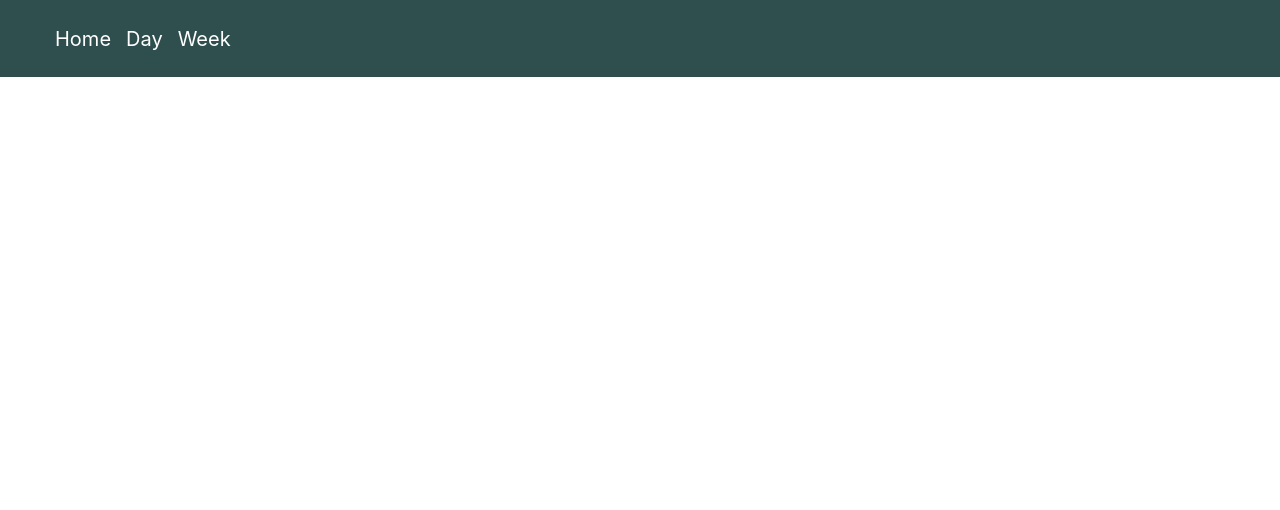
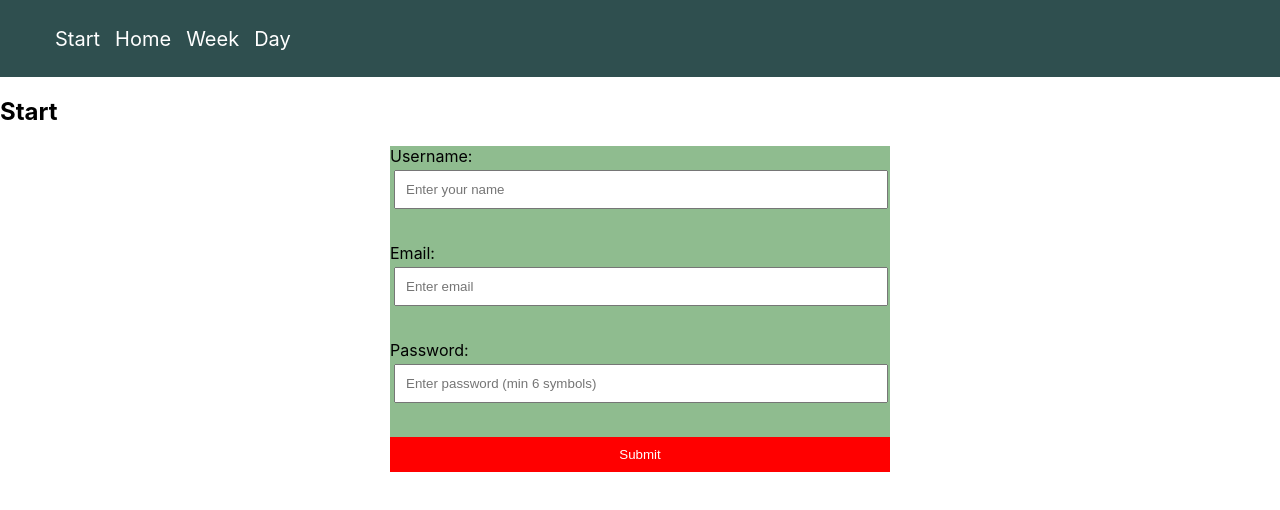
Before and after one commit to myroslavaKukhta/todo, a React (Create React App) app: page /start in a window 1280 px wide. Before the commit this address had no page. Shown: the top 510 px of the page. Built offline with nearby package versions, Linux system fonts and the light colour scheme.

Commit message:
add styles

```diff
--- a/src/App.tsx
+++ b/src/App.tsx
@@ -1,25 +1,26 @@
 import React, { useState } from 'react';
 import { BrowserRouter as Router, Routes, Route } from 'react-router-dom';
 import { v1 } from 'uuid';
-import './App.css';
 import NavBar from './NavBar';
 import { DayTodo } from './DayTodo';
 import { WeekTodo } from './WeekTodo';
-import {Home} from "./Home";
+import { Start } from './Start';
+import { Home } from './Home';
 
 export type FilterValuesType = 'all' | 'active' | 'completed';
 
-
+interface Task {
+    id: string;
+    title: string;
+    isDone: boolean;
+}
 
 function App() {
-    let [tasks, setTasks] = useState([
-        { id: v1(), title: 'Study', isDone: false },
-        { id: v1(), title: 'JS', isDone: true },
-        { id: v1(), title: 'ReactJS', isDone: false },
-    ]);
+    const [isRegistered, setIsRegistered] = useState(false);
+    const [tasks, setTasks] = useState<Task[]>([]);
 
     let [filter, setFilter] = useState<FilterValuesType>('all');
-    let tasksForTodoList = tasks;
+    let tasksForTodoList: Task[] = tasks;
 
     if (filter === 'active') {
         tasksForTodoList = tasks.filter((task) => !task.isDone);
@@ -29,27 +30,29 @@ function App() {
         tasksForTodoList = tasks.filter((task) => task.isDone);
     }
 
-    function addTask(title: string) {
-        let task = { id: v1(), title: title, isDone: false };
+    const addTask = (title: string) => {
+        let task: Task = { id: v1(), title: title, isDone: false };
         let newTasks = [task, ...tasks];
         setTasks(newTasks);
-    }
+    };
 
-    function removeTask(id: string) {
+    const removeTask = (id: string) => {
         let filteredTasks = tasks.filter((task) => task.id !== id);
         setTasks(filteredTasks);
-    }
+    };
 
-    function changeFilter(value: FilterValuesType) {
+    const changeFilter = (value: FilterValuesType) => {
         setFilter(value);
-    }
+    };
 
     const changeTaskStatus = (taskId: string) => {
         setTasks((prevTasks) =>
-            prevTasks.map((task) =>
-                task.id === taskId ? { ...task, isDone: !task.isDone } : task
-            )
+            prevTasks.map((task) => (task.id === taskId ? { ...task, isDone: !task.isDone } : task))
         );
+    };
+
+    const handleRegistration = () => {
+        setIsRegistered(true);
     };
 
     return (
@@ -57,7 +60,13 @@ function App() {
             <div className="App">
                 <NavBar />
                 <Routes>
-                    <Route path="/" element={<Home />} />
+                    <Route
+                        path="/start"
+                        element={<Start handleRegistration={handleRegistration} isRegistered={isRegistered} />}
+                    />
+                    {isRegistered && (
+                        <>
+                            <Route path="/home" element={<Home />} />
                             <Route
                                 path="/week"
                                 element={
@@ -84,6 +93,8 @@ function App() {
                                     />
                                 }
                             />
+                        </>
+                    )}
                 </Routes>
             </div>
         </Router>
--- a/src/DayTodo.css
+++ /dev/null
@@ -1,60 +0,0 @@
-.todo {
-    display: flex;
-    flex-direction: column;
-    align-items: center;
-    padding: 16px;
-    border: 1px solid #ccc;
-    border-radius: 8px;
-    box-shadow: 0 4px 8px rgba(0, 0, 0, 0.1);
-    background-color: #f5f5dc;
-    max-width: 300px;
-    margin: 16px;
-}
-
-.task-list {
-    list-style-type: none;
-    padding: 0;
-    width: 100%;
-}
-
-.task {
-    display: flex;
-    align-items: center;
-    justify-content: space-between;
-    padding: 8px;
-    border: 1px solid #eee;
-    border-radius: 4px;
-    margin-bottom: 8px;
-    flex-direction: column;
-}
-
-input {
-    height: 25px;
-    font-size: 14px;
-    color: black;
-    border: black;
-    border-radius: 10px;
-
-    background-color: white;
-    margin-bottom: 8px;
-}
-
-button {
-    margin-left: 5px;
-    height: 35px;
-    background-color: darkseagreen;
-    color: white;
-    border: none;
-    padding: 8px;
-    border-radius: 4px;
-    cursor: pointer;
-}
-
-button:hover {
-    background-color: gold;
-}
-
-li span {
-    color: black;
-    font-size: 14px;
-}
--- /dev/null
+++ b/src/DayTodo.module.css
@@ -0,0 +1,88 @@
+.todoDay {
+    width: 50%;
+    height: 100%;
+    margin: 16px auto;
+    background-color: navajowhite;
+    padding: 16px;
+    border-radius: 8px;
+    box-shadow: 0 4px 8px rgba(0, 0, 0, 0.1);
+    box-sizing: border-box;
+}
+
+.taskList {
+    display: flex;
+    flex-direction: column;
+    align-items: center;
+    margin: 16px 16px;
+    padding: 0;
+}
+
+.taskLi {
+    width: 100%;
+    font-size: 16px;
+    font-weight: bold;
+    border: 1px solid dodgerblue;
+    border-radius: 4px;
+    box-sizing: border-box;
+    background-color: sandybrown;
+    margin: 5px auto;
+    padding: 5px;
+}
+
+.inputTodo {
+    width: 100%;
+    padding: 8px;
+    margin-bottom: 8px;
+    font-size: 14px;
+    border: 1px solid #ccc;
+    border-radius: 4px;
+    box-sizing: border-box;
+}
+
+.buttonTrio {
+    display: flex;
+    flex-direction: row;
+
+}
+
+.button {
+    width: 100%;
+    padding: 8px;
+    margin-top: 8px;
+    margin-right: 10px;
+    background-color: darkseagreen;
+    color: white;
+    border: none;
+    border-radius: 4px;
+    cursor: pointer;
+    transition: background-color 0.3s;
+
+}
+
+.buttonAddTodo,
+.buttonRemoveTodo {
+    font-size: 14px;
+
+    height: 35px;
+    border-radius: 8px;
+}
+
+.buttonAddTodo {
+    background-color: forestgreen;
+    width: 100%;
+}
+
+.buttonRemoveTodo {
+    background-color: coral;
+    width: 45px;
+}
+
+button:hover {
+    background-color: gold;
+}
+
+input[type="checkbox"] {
+    margin-bottom: 8px;
+    width: 20px;
+    height: 20px;
+}
--- a/src/DayTodo.tsx
+++ b/src/DayTodo.tsx
@@ -1,6 +1,6 @@
 import React, { ChangeEvent, KeyboardEvent, useState } from 'react';
 import { FilterValuesType } from './App';
-import './DayTodo.css';
+import s from './DayTodo.module.css';
 
 export interface TaskType {
     id: string;
@@ -48,32 +48,35 @@ export const DayTodo: React.FC<DayTodoProps> = ({ title, tasks, addTask, removeT
     };
 
     return (
-        <div className='todo'>
+        <div className={s.todoDay}>
             <h3>{title}</h3>
-            <div>
-                <input
-                    type="text" // Изменено на тип "text"
+            <div className={s.task}>
+                <input className={s.inputTodo}
+                    type="text"
                     value={taskTitle}
                     onChange={onChangeHandler}
                     onKeyPress={onKeyPressHandler}
                 />
-                <button onClick={addTaskHandler}>+</button>
-                <ul className='task-list'>
+                <button onClick={addTaskHandler} className={s.buttonAddTodo}>+</button>
+                <ul className={s.taskList}>
                     {tasks.map((task) => (
-                        <li key={task.id} style={{ color: 'black' }}>
-                            <input
+                        <li key={task.id} className={s.taskLi}>
+                            <div className={s.titleWithCheckbox}> <input
                                 type="checkbox"
                                 checked={task.isDone}
                                 onChange={() => changeTaskStatus(task.id)}
                             />
                             <div>{task.title}</div>
-                            <button onClick={() => removeTask(task.id)}>x</button>
+                        </div>
+                            <button onClick={() => removeTask(task.id)} className={s.buttonRemoveTodo}>x</button>
                         </li>
                     ))}
                 </ul>
-                <button onClick={onAllClickHandler}>All</button>
-                <button onClick={onActiveClickHandler}>Active</button>
-                <button onClick={onCompletedClickHandler}>Completed</button>
+                <div className={s.buttonTrio}>
+                <button onClick={onAllClickHandler} className={s.button}>All</button>
+                <button onClick={onActiveClickHandler} className={s.button}>Active</button>
+                <button onClick={onCompletedClickHandler} className={s.button}>Completed</button>
+                </div>
             </div>
         </div>
     );
--- a/src/Home.tsx
+++ b/src/Home.tsx
@@ -1,62 +1,9 @@
-import React, { useState } from "react";
+import React from 'react';
 
 export const Home = () => {
-    const [formData, setFormData] = useState({
-        username: "",
-        email: "",
-        password: "",
-    });
-
-    const handleChange = (e: any) => {
-        const { name, value } = e.target;
-        setFormData((prevData) => ({
-            ...prevData,
-            [name]: value,
-        }));
-    };
-
-    const handleSubmit = (e: any) => {
-        e.preventDefault();
-        // Здесь можно добавить логику обработки отправки формы
-        console.log("Отправленная форма:", formData);
-    };
-
     return (
         <div>
-            <h2>Home</h2>
-            <form onSubmit={handleSubmit}>
-                <label>
-                    Your name:
-                    <input
-                        type="text"
-                        name="username"
-                        value={formData.username}
-                        onChange={handleChange}
-                    />
-                </label>
-                <br />
-                <label>
-                    Email:
-                    <input
-                        type="email"
-                        name="email"
-                        value={formData.email}
-                        onChange={handleChange}
-                    />
-                </label>
-                <br />
-                <label>
-                    Password:
-                    <input
-                        type="password"
-                        name="password"
-                        value={formData.password}
-                        onChange={handleChange}
-                    />
-                </label>
-                <br />
-                <button type="submit">Submit</button>
-            </form>
+
         </div>
     );
 };
--- a/src/NavBar.tsx
+++ b/src/NavBar.tsx
@@ -1,25 +1,22 @@
 import React from 'react';
 import { NavLink } from 'react-router-dom';
-import './NavBar.css';
+import './NavBar.module.css';
 
 const NavBar = () => {
     return (
         <nav>
             <ul>
                 <li>
-                    <NavLink to="/">
-                        Home
-                    </NavLink>
+                    <NavLink to="/start">Start</NavLink>
                 </li>
                 <li>
-                    <NavLink to="/day">
-                        Day
-                    </NavLink>
+                    <NavLink to="/home">Home</NavLink>
                 </li>
                 <li>
-                    <NavLink to="/week">
-                        Week
-                    </NavLink>
+                    <NavLink to="/week">Week</NavLink>
+                </li>
+                <li>
+                    <NavLink to="/day">Day</NavLink>
                 </li>
             </ul>
         </nav>
--- /dev/null
+++ b/src/Start.module.css
@@ -0,0 +1,25 @@
+form {
+    display: flex;
+    background-color: darkseagreen;
+    flex-direction: column;
+    max-width: 500px;
+    margin: 0 auto;
+}
+
+label {
+    margin-bottom: 10px;
+}
+
+input {
+    width: 470px;
+    padding: 10px;
+    margin: 4px;
+}
+
+button {
+    background-color: red;
+    color: white;
+    padding: 10px;
+    border: none;
+    cursor: pointer;
+}
--- /dev/null
+++ b/src/Start.tsx
@@ -0,0 +1,88 @@
+import React, { useState, ChangeEvent, FormEvent } from 'react';
+import './Start.module.css';
+
+interface StartProps {
+    handleRegistration: () => void;
+    isRegistered: boolean;
+}
+
+export const Start: React.FC<StartProps> = ({ handleRegistration, isRegistered }) => {
+    const [formData, setFormData] = useState({
+        username: '',
+        email: '',
+        password: '',
+    });
+
+    const handleChange = (e: ChangeEvent<HTMLInputElement>) => {
+        const { name, value } = e.target;
+        setFormData((prevData) => ({
+            ...prevData,
+            [name]: value,
+        }));
+    };
+
+    const handleSubmit = (e: FormEvent) => {
+        e.preventDefault();
+        if (formData.password.length >= 6 && formData.username && formData.email) {
+            handleRegistration();
+            setFormData({
+                username: '',
+                email: '',
+                password: '',
+            });
+            alert('Congratulation! Registration successful!');
+        } else {
+            console.error('Registration error! Check the entered data!');
+        }
+    };
+
+    if (isRegistered) {
+        return <p>You are already registered!</p>;
+    }
+
+    return (
+        <div>
+            <h2>Start</h2>
+            <form onSubmit={handleSubmit}>
+                <label>
+                    Username:
+                    <input
+                        type="text"
+                        name="username"
+                        value={formData.username}
+                        onChange={handleChange}
+                        placeholder="Enter your name"
+                        required
+                    />
+                </label>
+                <br />
+                <label>
+                    Email:
+                    <input
+                        type="email"
+                        name="email"
+                        value={formData.email}
+                        onChange={handleChange}
+                        placeholder="Enter email"
+                        required
+                    />
+                </label>
+                <br />
+                <label>
+                    Password:
+                    <input
+                        type="password"
+                        name="password"
+                        value={formData.password}
+                        onChange={handleChange}
+                        placeholder="Enter password (min 6 symbols)"
+                        minLength={6}
+                        required
+                    />
+                </label>
+                <br />
+                <button type="submit">Submit</button>
+            </form>
+        </div>
+    );
+};
```
Also changed, not shown: src/NavBar.module.css (renamed from src/NavBar.css). Lines whose indentation alone changed are shown as unchanged.
